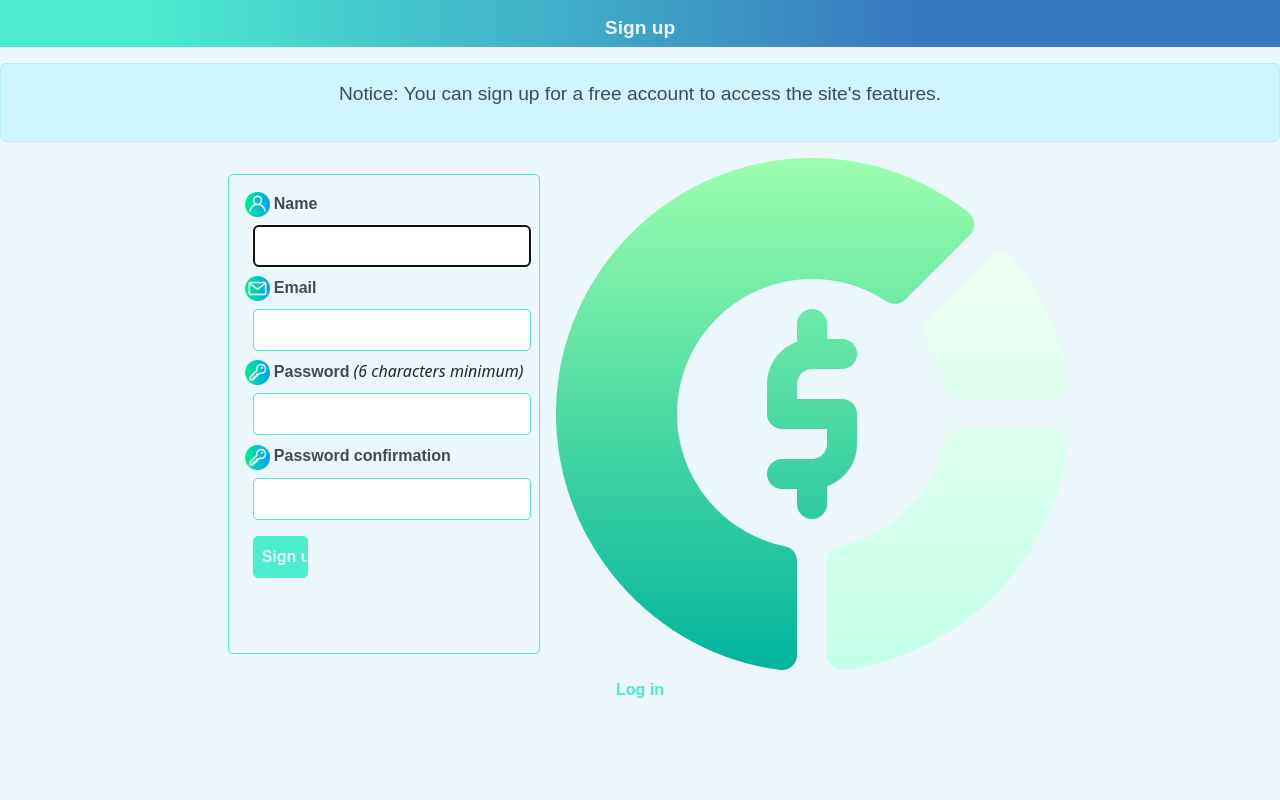
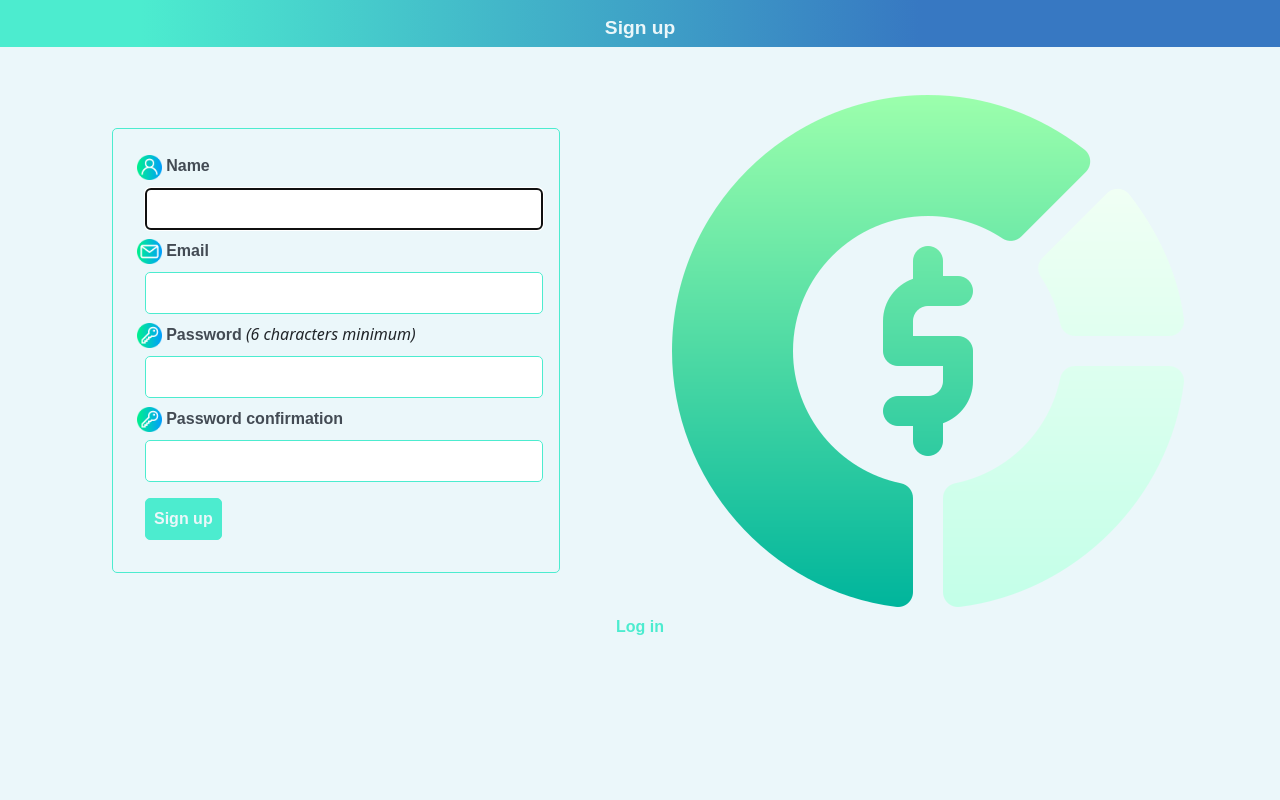
Before and after one commit to ahzamir/budget-app, a Rails app: page /users/sign_up in a window 1280 px wide. Shown: the part 69-869 px from the top of the page. Run offline with Rails 7, Linux system fonts and the light colour scheme; style sheets or scripts are compiled from the project's sources; some libraries are stand-ins or nearby versions.

Commit message:
finished the sign up and sign in pages design

```diff
--- a/app/assets/stylesheets/application.scss
+++ b/app/assets/stylesheets/application.scss
@@ -119,7 +119,7 @@ form input {
 }
 
 .actions input {
-  width: 20%;
+  width: fit-content;
   font-family: 'Proxima Nova', sans-serif;
   font-weight: 700;
   font-size: 1rem;
@@ -262,8 +262,7 @@ p {
 }
 
 form {
-  width: 50%;
-  padding: 1rem;
+  padding: 1.5rem;
   margin: 1rem;
   border: var(--second) 1px solid;
   border-radius: 5px;
@@ -336,7 +335,4 @@ form label {
 }
 
 @media screen and (max-width: 768px) {
-  form {
-    width: 80%;
-  }
 }
--- a/app/views/devise/registrations/new.html.erb
+++ b/app/views/devise/registrations/new.html.erb
@@ -2,13 +2,8 @@
   <h2 class="text-center">Sign up</h2>
 </div>
 
-<div class="alert alert-info w-100" role="alert">
-  <p>
-    <strong>Notice:</strong>
-    You can sign up for a free account to access the site's features.
-  </p>
-</div>
-  <div class="d-flex justify-content-center">
+<div class="d-flex justify-content-around w-100 p-5 pb-0">
+  <div class="w-100 d-flex flex-column justify-content-center w-md-50 ps-md-5 pe-md-5">
   <%= form_for(resource, as: resource_name, url: registration_path(resource_name)) do |f| %>
       <%= render "devise/shared/error_messages", resource: resource %>
 
@@ -43,7 +38,8 @@
         <%= f.submit "Sign up", redirect_to: root_path %>
       </div>
   <% end %>
-<%= image_tag image_path('chart.png'), class: 'img-responsive center-block' %>
+</div>
+  <%= image_tag image_path('chart.png'), class: 'd-none d-md-block img-responsive center-block ps-md-5 pe-md-5' %>
 </div>
 
 <%= render "devise/shared/links" %>
--- a/app/views/devise/sessions/new.html.erb
+++ b/app/views/devise/sessions/new.html.erb
@@ -2,6 +2,8 @@
   <h2 class="text-center">Log in</h2>
 </div>
 
+<div class="d-flex justify-content-around w-100 p-3 pb-0">
+  <div class="w-100 d-flex flex-column justify-content-center w-md-50 ps-md-5 pe-md-5">
 <%= form_for(resource, as: resource_name, url: session_path(resource_name)) do |f| %>
   <div class="field">
     <%= image_tag image_path('email.png'), class: 'img-responsive center-block icons' %>
@@ -26,5 +28,7 @@
     <%= f.submit "Log in" %>
   </div>
 <% end %>
-
+</div>
+<%= image_tag image_path('ewallet.png'), class: 'd-none d-md-block img-responsive center-block ps-md-5 pe-md-5' %>
+</div>
 <%= render "devise/shared/links" %>
```
Lines whose indentation alone changed are shown as unchanged.
